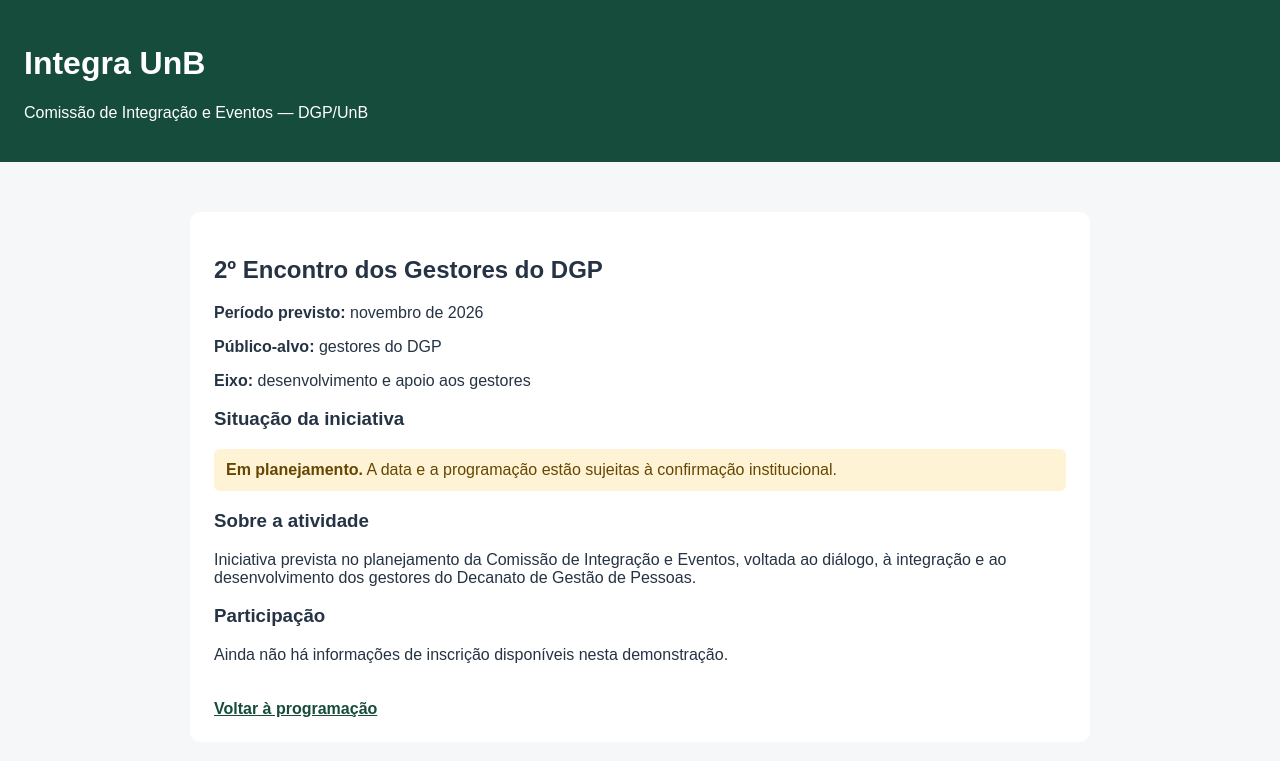
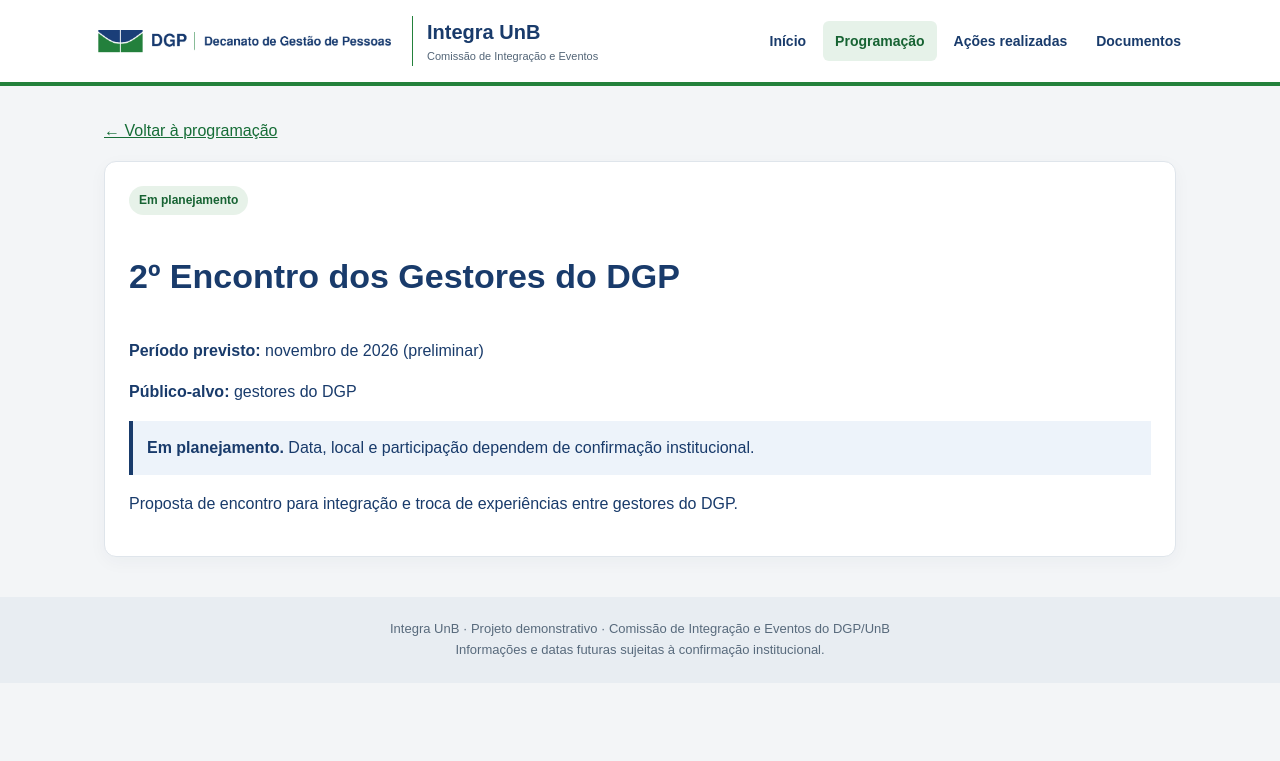
Before and after one commit to esdrasoliwer/integra-unb, a Flask app: page /detalhes in a window 1280 px wide. Shown: the top 761 px of the page. Run offline with Flask 3, Linux system fonts and the light colour scheme.

Commit message:
Atualiza Integra UnB para versão final com identidade visual e novas páginas

```diff
--- a/app.py
+++ b/app.py
@@ -1,74 +1,26 @@
-
-from flask import Flask, render_template, render_template_string
+from flask import Flask, render_template
 
 app = Flask(__name__)
 
-HTML = """
-<!DOCTYPE html>
-<html lang="pt-br">
-<head>
-    <meta charset="UTF-8">
-    <meta name="viewport" content="width=device-width, initial-scale=1">
-    <title>Integra UnB</title>
-    <style>
-        body {
-            font-family: Arial, sans-serif;
-            margin: 0;
-            background: #f5f7f9;
-            color: #253344;
-        }
-        header {
-            background: #164c3b;
-            color: white;
-            padding: 24px;
-        }
-        main {
-            max-width: 900px;
-            margin: 32px auto;
-            padding: 20px;
-        }
-        .card {
-            background: white;
-            border-radius: 10px;
-            padding: 24px;
-            margin-bottom: 16px;
-        }
-        a { color: #164c3b; }
-    </style>
-</head>
-<body>
-    <header>
-        <h1>Integra UnB</h1>
-        <p>Comissão de Integração e Eventos — DGP/UnB</p>
-    </header>
-    <main>
-        <section class="card">
-            <h2>Bem-vindo ao Integra UnB!</h2>
-            <p>Conheça as iniciativas de integração, reconhecimento,
-            desenvolvimento e bem-estar do DGP.</p>
-            <a href="/programacao">Consultar programação</a>
-        </section>
-    </main>
-</body>
-</html>
-"""
-
-
 @app.route("/")
 def inicio():
-    return render_template_string(HTML)
-
-
+    return render_template("inicio.html")
 
 @app.route("/programacao")
 def programacao():
     return render_template("programacao.html")
 
-
 @app.route("/detalhes")
 def detalhes():
     return render_template("detalhes.html")
 
+@app.route("/realizadas")
+def realizadas():
+    return render_template("realizadas.html")
+
+@app.route("/documentos")
+def documentos():
+    return render_template("documentos.html")
 
 if __name__ == "__main__":
     app.run(debug=False)
--- /dev/null
+++ b/templates/base.html
@@ -0,0 +1 @@
+<!doctype html><html lang="pt-BR"><head><meta charset="utf-8"><meta name="viewport" content="width=device-width,initial-scale=1"><title>{% block title %}Integra UnB{% endblock %}</title><link rel="stylesheet" href="{{ url_for('static', filename='estilo.css') }}"></head><body><a class="pular" href="#conteudo">Pular para conteúdo</a><header class="topo"><div class="barra"><a href="/" class="marca" aria-label="Integra UnB - início"><img src="{{ url_for('static',filename='logo-dgp.png') }}" alt="DGP - Decanato de Gestão de Pessoas"><span>Integra UnB<small>Comissão de Integração e Eventos</small></span></a><nav class="menu" aria-label="Navegação principal"><a href="/" {% if request.path == '/' %}aria-current="page"{% endif %}>Início</a><a href="/programacao" {% if request.path in ['/programacao','/detalhes'] %}aria-current="page"{% endif %}>Programação</a><a href="/realizadas" {% if request.path == '/realizadas' %}aria-current="page"{% endif %}>Ações realizadas</a><a href="/documentos" {% if request.path == '/documentos' %}aria-current="page"{% endif %}>Documentos</a></nav></div></header><main id="conteudo">{% block content %}{% endblock %}</main><footer class="rodape">Integra UnB · Projeto demonstrativo · Comissão de Integração e Eventos do DGP/UnB<br>Informações e datas futuras sujeitas à confirmação institucional.</footer></body></html>
--- a/templates/detalhes.html
+++ b/templates/detalhes.html
@@ -1,87 +1 @@
-
-<!DOCTYPE html>
-<html lang="pt-br">
-<head>
-    <meta charset="UTF-8">
-    <meta name="viewport" content="width=device-width, initial-scale=1">
-    <title>Detalhes da iniciativa | Integra UnB</title>
-    <style>
-        body {
-            margin: 0;
-            font-family: Arial, sans-serif;
-            background: #f5f7f9;
-            color: #253344;
-        }
-        header {
-            background: #164c3b;
-            color: white;
-            padding: 24px;
-        }
-        main {
-            max-width: 900px;
-            margin: 30px auto;
-            padding: 20px;
-        }
-        article {
-            background: white;
-            padding: 24px;
-            border-radius: 10px;
-        }
-        .situacao {
-            background: #fff3d6;
-            color: #664600;
-            padding: 12px;
-            border-radius: 6px;
-        }
-        a {
-            display: inline-block;
-            margin-top: 20px;
-            color: #164c3b;
-            font-weight: bold;
-        }
-        a:focus-visible {
-            outline: 3px solid #164c3b;
-            outline-offset: 4px;
-        }
-    </style>
-</head>
-<body>
-    <header>
-        <h1>Integra UnB</h1>
-        <p>Comissão de Integração e Eventos — DGP/UnB</p>
-    </header>
-
-    <main>
-        <article>
-            <h2>2º Encontro dos Gestores do DGP</h2>
-
-            <p><strong>Período previsto:</strong> novembro de 2026</p>
-            <p><strong>Público-alvo:</strong> gestores do DGP</p>
-            <p><strong>Eixo:</strong> desenvolvimento e apoio aos gestores</p>
-
-            <h3>Situação da iniciativa</h3>
-            <p class="situacao">
-                <strong>Em planejamento.</strong>
-                A data e a programação estão sujeitas à
-                confirmação institucional.
-            </p>
-
-            <h3>Sobre a atividade</h3>
-            <p>
-                Iniciativa prevista no planejamento da Comissão
-                de Integração e Eventos, voltada ao diálogo,
-                à integração e ao desenvolvimento dos gestores
-                do Decanato de Gestão de Pessoas.
-            </p>
-
-            <h3>Participação</h3>
-            <p>
-                Ainda não há informações de inscrição disponíveis
-                nesta demonstração.
-            </p>
-
-            <a href="/programacao">Voltar à programação</a>
-        </article>
-    </main>
-</body>
-</html>
+{% extends 'base.html' %}{% block title %}Detalhes | Integra UnB{% endblock %}{% block content %}<section class="conteudo"><a href="/programacao">← Voltar à programação</a><article class="painel acoes"><span class="etiqueta">Em planejamento</span><h1>2º Encontro dos Gestores do DGP</h1><p><strong>Período previsto:</strong> novembro de 2026 (preliminar)</p><p><strong>Público-alvo:</strong> gestores do DGP</p><p class="situacao"><strong>Em planejamento.</strong> Data, local e participação dependem de confirmação institucional.</p><p>Proposta de encontro para integração e troca de experiências entre gestores do DGP.</p></article></section>{% endblock %}
--- /dev/null
+++ b/templates/documentos.html
@@ -0,0 +1 @@
+{% extends 'base.html' %}{% block title %}Documentos | Integra UnB{% endblock %}{% block content %}<section class="conteudo"><h1>Documentos e relatórios</h1><p class="subtitulo">Referências documentais das atividades da Comissão.</p><div class="painel"><h2>Processo SEI nº 23106.016701/2025-44</h2><p>Processo administrativo de constituição e recomposição da Comissão de Integração e Eventos do DGP. O número é apresentado como referência; o acesso aos autos depende das permissões do SEI.</p></div><div class="painel acoes"><h2>Relatório — Visita Guiada ao Viveiro-Escola da PRC</h2><p>17/09/2026. Registro da atividade, avaliação e fotografias.</p><p class="subtitulo">PDF não publicado nesta versão: disponibilização sujeita à autorização institucional.</p></div><div class="painel acoes"><h2>Relatório — Antes de sermos DGP…</h2><p>Outubro de 2026. Registro da mostra, montagem, resultados e fotografias.</p><p class="subtitulo">PDF não publicado nesta versão: disponibilização sujeita à autorização institucional.</p></div></section>{% endblock %}
--- /dev/null
+++ b/templates/inicio.html
@@ -0,0 +1 @@
+{% extends 'base.html' %}{% block title %}Início | Integra UnB{% endblock %}{% block content %}<section class="hero"><div class="interno"><span class="sobretitulo">INTEGRA UNB</span><h1>Conectando pessoas, valorizando trajetórias.</h1><p>Um espaço para divulgar ações de integração, reconhecimento e bem-estar, incentivar a participação e preservar a memória das iniciativas do DGP.</p><a class="botao" href="/programacao">Consultar programação</a></div></section><section class="conteudo"><h2>Explore o Integra UnB</h2><div class="grade"><article class="cartao"><span class="etiqueta">Divulgação</span><h3>Programação e participação</h3><p>Consulte ações previstas e links de participação quando disponíveis.</p><a href="/programacao">Ver programação</a></article><article class="cartao"><span class="etiqueta">Memória</span><h3>Ações realizadas</h3><p>Conheça atividades já desenvolvidas pela Comissão.</p><a href="/realizadas">Ver histórico</a></article><article class="cartao"><span class="etiqueta">Transparência</span><h3>Documentos e relatórios</h3><p>Consulte referências administrativas e os registros das ações.</p><a href="/documentos">Ver documentos</a></article></div></section>{% endblock %}
--- /dev/null
+++ b/templates/realizadas.html
@@ -0,0 +1 @@
+{% extends 'base.html' %}{% block title %}Ações realizadas | Integra UnB{% endblock %}{% block content %}<section class="conteudo"><h1>Ações realizadas</h1><p class="subtitulo">Registros de atividades desenvolvidas pela Comissão de Integração e Eventos.</p><div class="grade"><article class="cartao"><span class="etiqueta">17 de setembro de 2026</span><h3>Visita Guiada ao Viveiro-Escola da PRC e Jardins da UnB</h3><p>Atividade de convivência, aprendizagem e contato com os espaços verdes da Universidade.</p><a href="/documentos">Consultar referência do relatório</a></article><article class="cartao"><span class="etiqueta">Outubro de 2026</span><h3>Antes de sermos DGP…</h3><p>Mostra de fotografias da infância que valorizou memórias e trajetórias dos servidores.</p><a href="/documentos">Consultar referência do relatório</a></article><article class="cartao"><span class="etiqueta">26 a 30 de outubro de 2026</span><h3>Meu caminhar como servidor da UnB</h3><p>Mostra fotográfica sobre trajetórias, espaços e experiências na Universidade.</p><a href="https://forms.cloud.microsoft/r/68HzGDNHEH" target="_blank" rel="noopener noreferrer">Formulário utilizado na ação (prazo encerrado)</a></article></div></section>{% endblock %}
```
Also changed, not shown: static/estilo.css (added, +1 -0 lines), templates/programacao.html (+1 -76 lines), tests/test_app.py (+11 -0 lines), README.md, static/logo-dgp.png (added).
